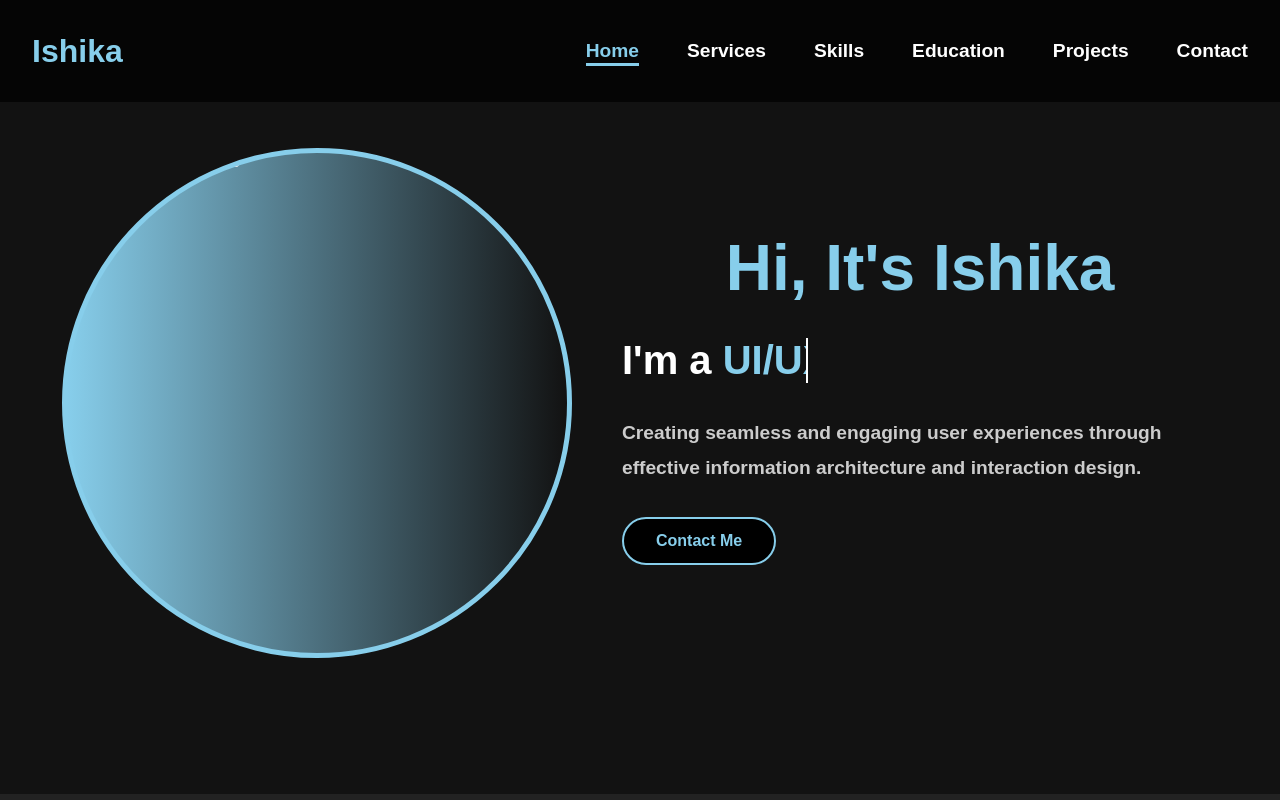
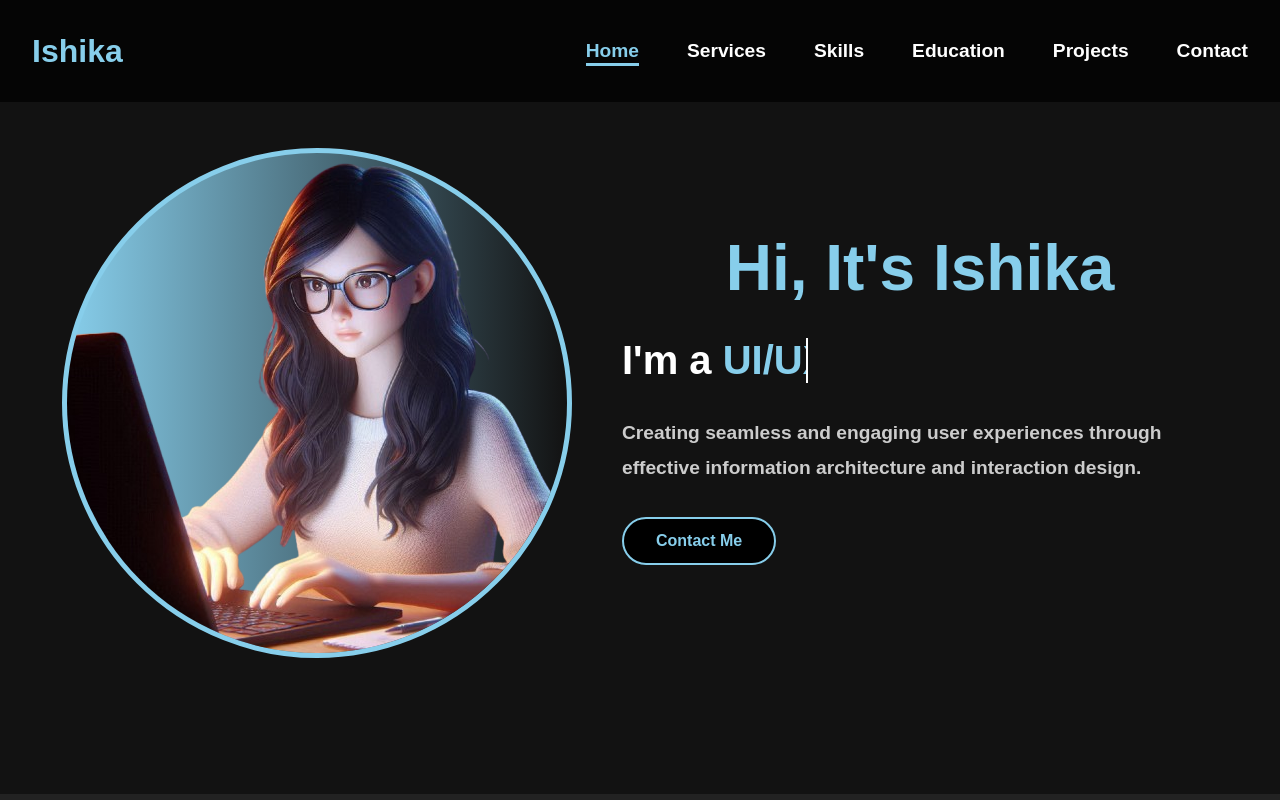
Before and after one commit to ishq7834/my-portfolio, a plain HTML site: page index.html in a window 1280 px wide. Shown: the top 800 px of the page. Drawn offline with Linux system fonts and the light colour scheme; files whose address does not match are found by name.

Commit message:
Update index.html

```diff
--- a/index.html
+++ b/index.html
@@ -951,7 +951,7 @@
 
 <section id="home">
   <div class="profile">
-    <img src="images/profile.png" alt="Ishika's Profile Picture">
+    <img src="profile.png" alt="Ishika's Profile Picture">
   </div>
   <div class="content">
     <h1>Hi, It's <span style="color: skyblue;">Ishika</span></h1>
```
